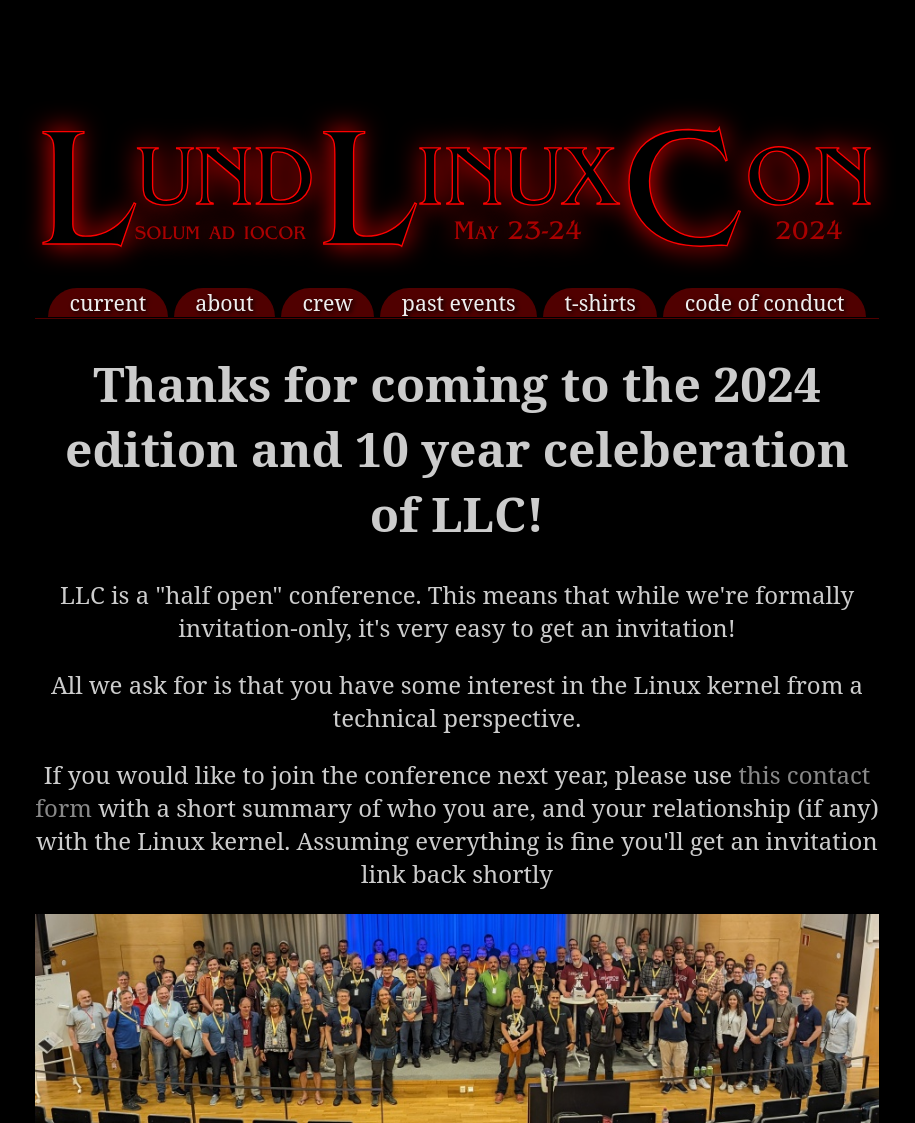
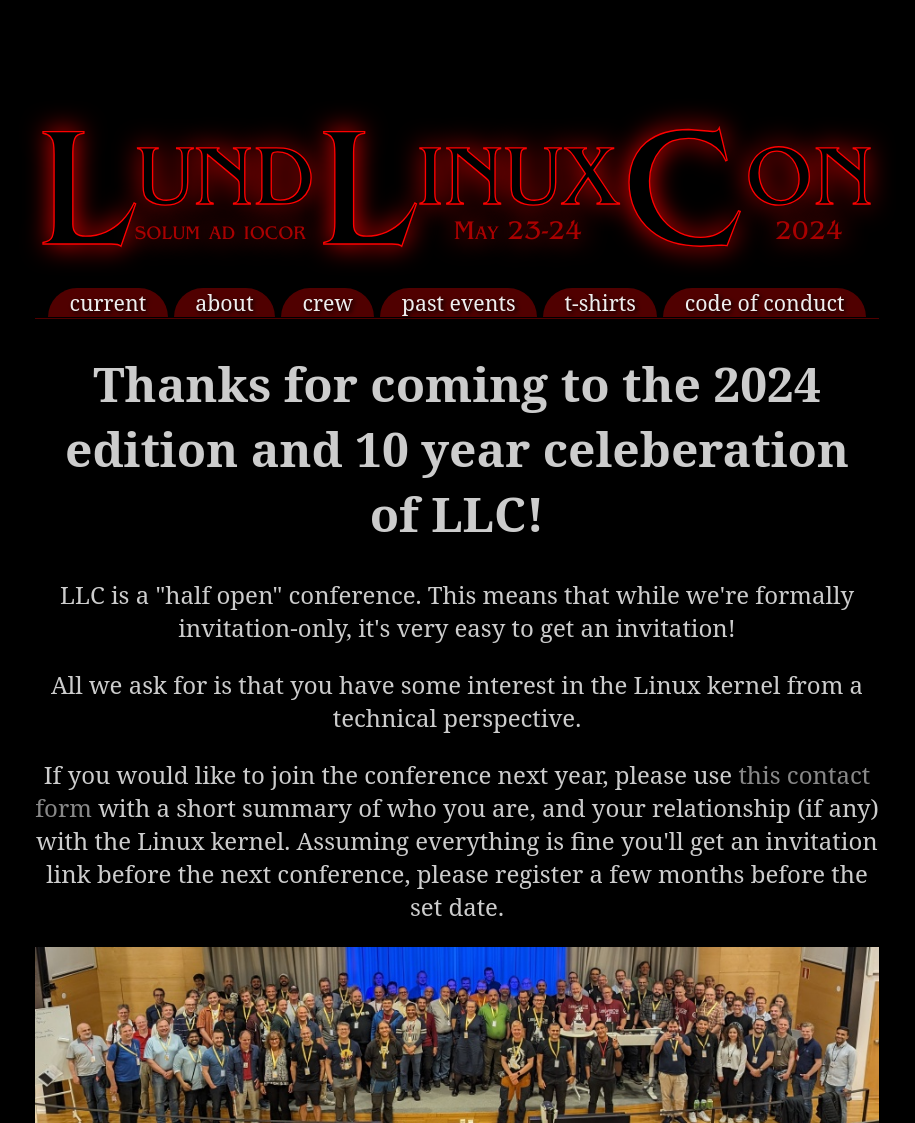
Before and after one commit to pomac303/llc-webpage, a plain HTML site: page index.html in a window 1280 px wide. Shown: the top 1123 px of the page, without its empty margins (183-1098 px from the left). Drawn offline with Linux system fonts and the light colour scheme.

Commit message:
Add info about registration

```diff
--- a/index.html
+++ b/index.html
@@ -508,7 +508,7 @@
 				<h1>Thanks for coming to the 2024 edition and 10 year celeberation of LLC!</h1>
 				<p style="text-align: center;" >LLC is a "half open" conference. This means that while we're formally invitation-only, it's very easy to get an invitation!</p>
 				<p style="text-align: center;">All we ask for is that you have some interest in the Linux kernel from a technical perspective.</p>
-				<p style="text-align: center;">If you would like to join the conference next year, please use <a href="https://forms.gle/8kV3s6JC4Bpu3frj6">this contact form</a> with a short summary of who you are, and your relationship (if any) with the Linux kernel. Assuming everything is fine you'll get an invitation link back shortly</p>
+				<p style="text-align: center;">If you would like to join the conference next year, please use <a href="https://forms.gle/8kV3s6JC4Bpu3frj6">this contact form</a> with a short summary of who you are, and your relationship (if any) with the Linux kernel. Assuming everything is fine you'll get an invitation link before the next conference, please register a few months before the set date.</p>
 				<a href="images/llc-2024-large.jpg"><img class="img.center" style="width: 100%; height: 100%;" width="940" height="242" src="images/llc-2024-small.jpg"/></a>
 				<!-- <h5>For LLC 2017, please do so before April 17th.</h5> -->
 				<!-- <table>
```
